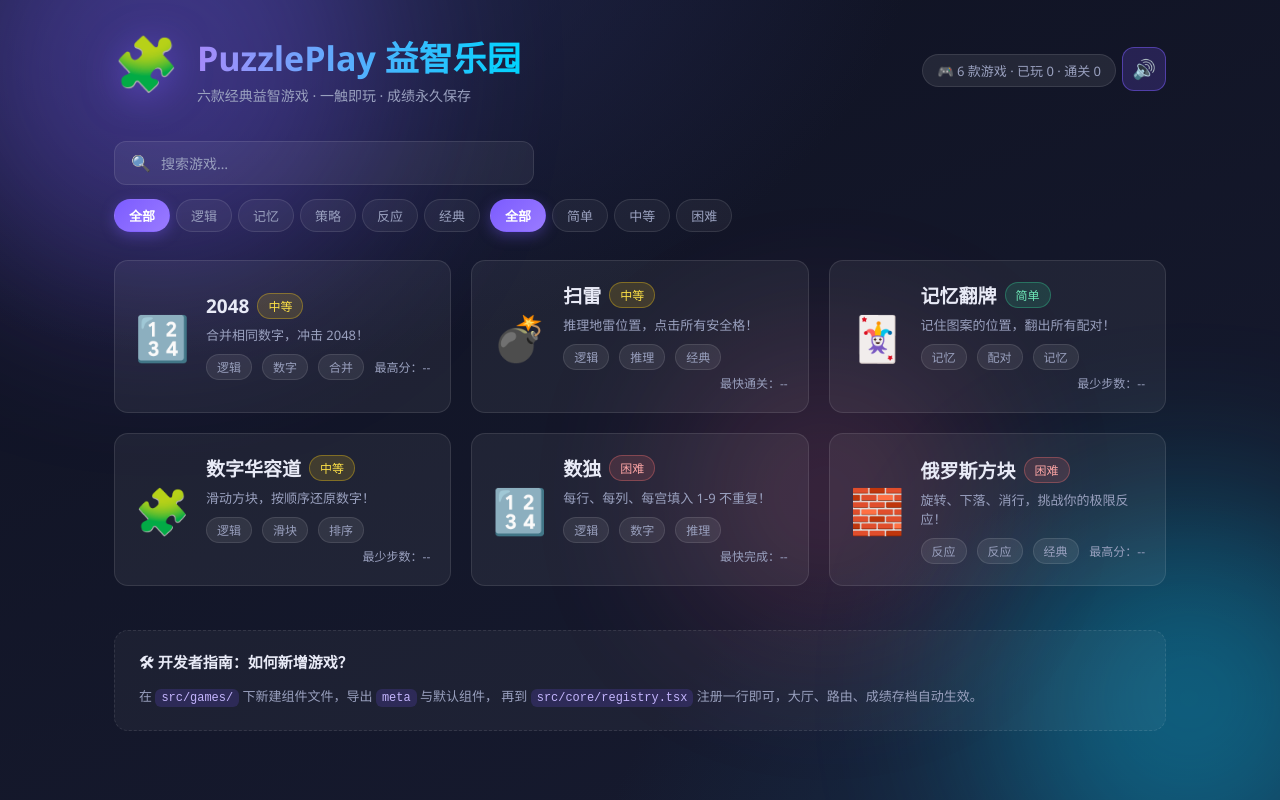
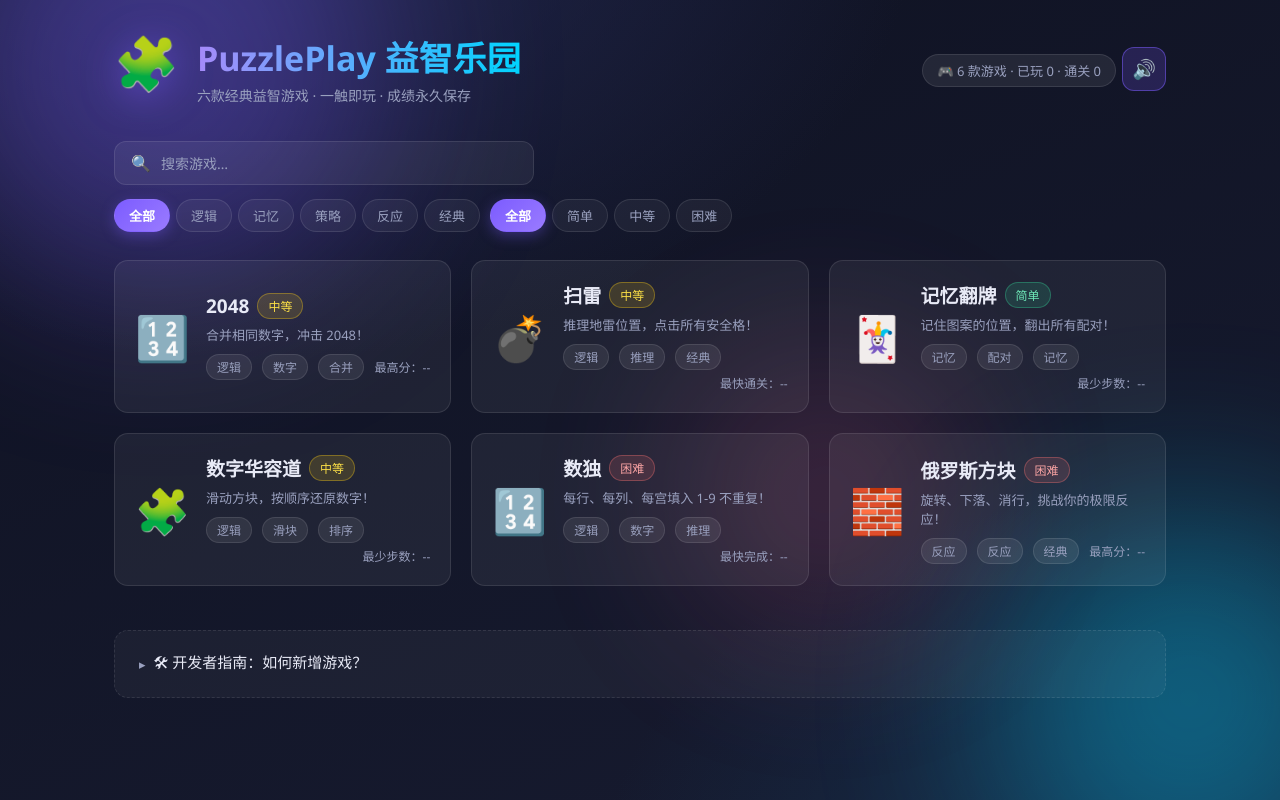
Before and after one commit to EKD5-dg/ai-puzzle-play, a React (Vite) app: page / in a window 1280 px wide. Built offline with nearby package versions, Linux system fonts and the light colour scheme.

Commit message:
docs: 新增 README，开发者指南改为可折叠面板

```diff
--- a/src/App.tsx
+++ b/src/App.tsx
@@ -186,11 +186,13 @@ export default function App() {
           )}
 
           <footer className="lobby-footer">
-            <h3>🛠 开发者指南：如何新增游戏？</h3>
-            <p>
-              在 <code>src/games/</code> 下新建组件文件，导出 <code>meta</code> 与默认组件，
-              再到 <code>src/core/registry.tsx</code> 注册一行即可，大厅、路由、成绩存档自动生效。
-            </p>
+            <details className="dev-guide">
+              <summary>🛠 开发者指南：如何新增游戏？</summary>
+              <p>
+                在 <code>src/games/</code> 下新建组件文件，导出 <code>meta</code> 与默认组件，
+                再到 <code>src/core/registry.tsx</code> 注册一行即可，大厅、路由、成绩存档自动生效。
+              </p>
+            </details>
           </footer>
         </div>
       )}
--- a/src/index.css
+++ b/src/index.css
@@ -286,15 +286,38 @@ code {
   border: 1px dashed var(--border);
 }
 
-.lobby-footer h3 {
+.dev-guide summary {
   font-size: 15px;
-  margin-bottom: 8px;
+  cursor: pointer;
+  user-select: none;
+  color: var(--text);
+  transition: color 0.2s;
+  list-style: none;
+  display: flex;
+  align-items: center;
+  gap: 8px;
 }
 
-.lobby-footer p {
+.dev-guide summary::before {
+  content: '▸';
+  color: var(--text-dim);
+  font-size: 13px;
+  transition: transform 0.2s;
+}
+
+.dev-guide[open] summary::before {
+  transform: rotate(90deg);
+}
+
+.dev-guide summary:hover {
+  color: #a78bfa;
+}
+
+.dev-guide p {
   color: var(--text-dim);
   font-size: 13px;
   line-height: 1.8;
+  margin-top: 10px;
 }
 
 /* ============ 游戏外壳 ============ */
```
Also changed, not shown: 1 other file (tests, documents, lock files or other folders).
